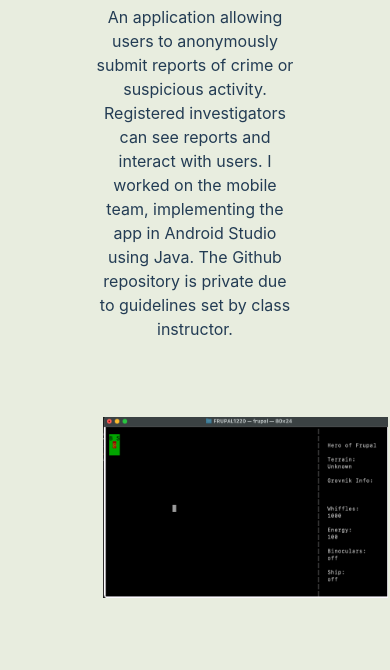
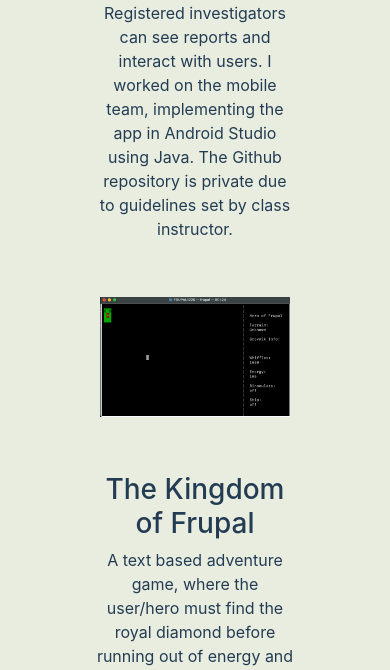
Before and after one commit to BaileyManzer/baileymanzer, a plain HTML site: page index.html in a window 390 px wide. Shown: the part 6317-6987 px from the top of the page. Drawn offline with nearby package versions, Linux system fonts and the light colour scheme.

Commit message:
Minor project photo adjustment.

```diff
--- a/main.css
+++ b/main.css
@@ -131,11 +131,21 @@
 #projects h3 {
     margin-top: 1rem;
 }
-
+@media (min-width: 767.9px) {
+    .projectImageContainer {
+        width: 300px;
+        height: 300px;
+    }
+}
+@media (max-width: 767.8px) {
+    .projectImageContainer {
+        width: 200px;
+        height: 200px;
+    }
+}
 .projectImageContainer {
     display: flex;
-    width: 300px;
-    height: 300px;
+
     margin: 0 auto;
     align-content: center;
     justify-content: center;
```
